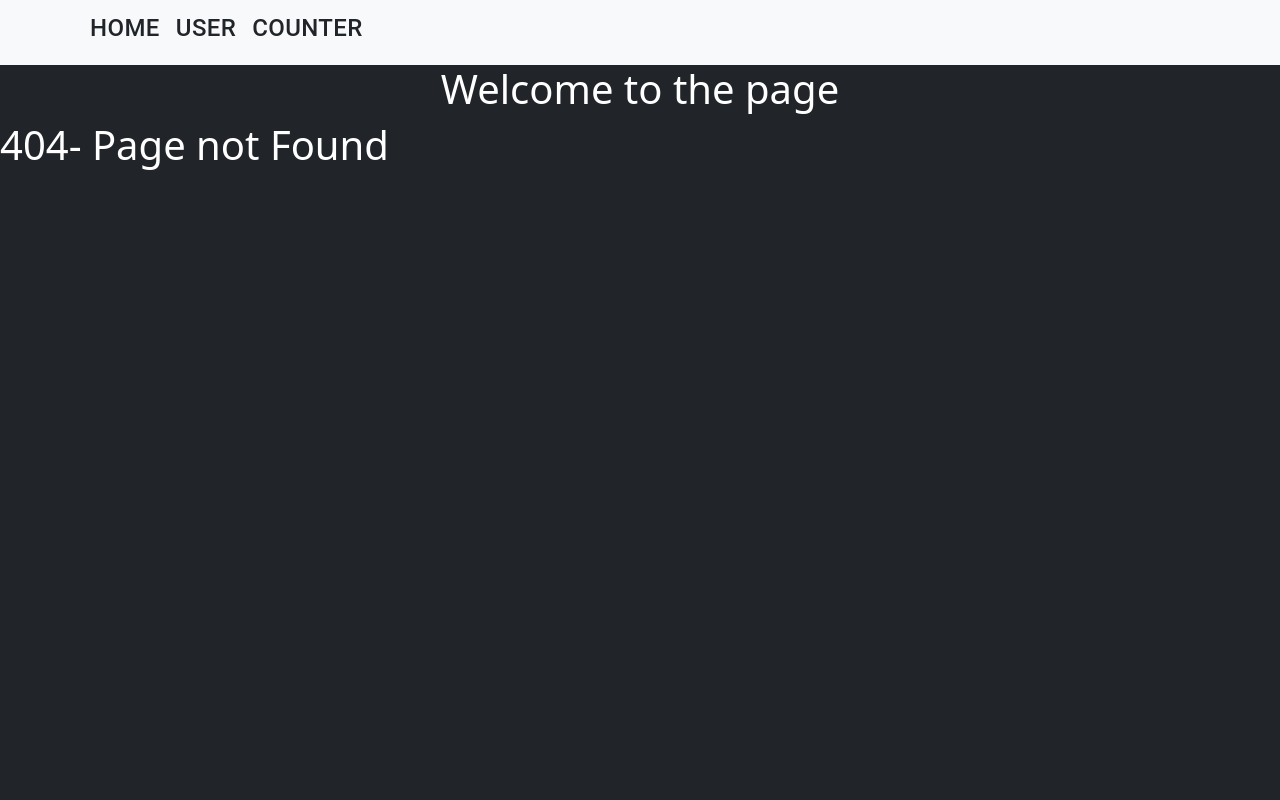
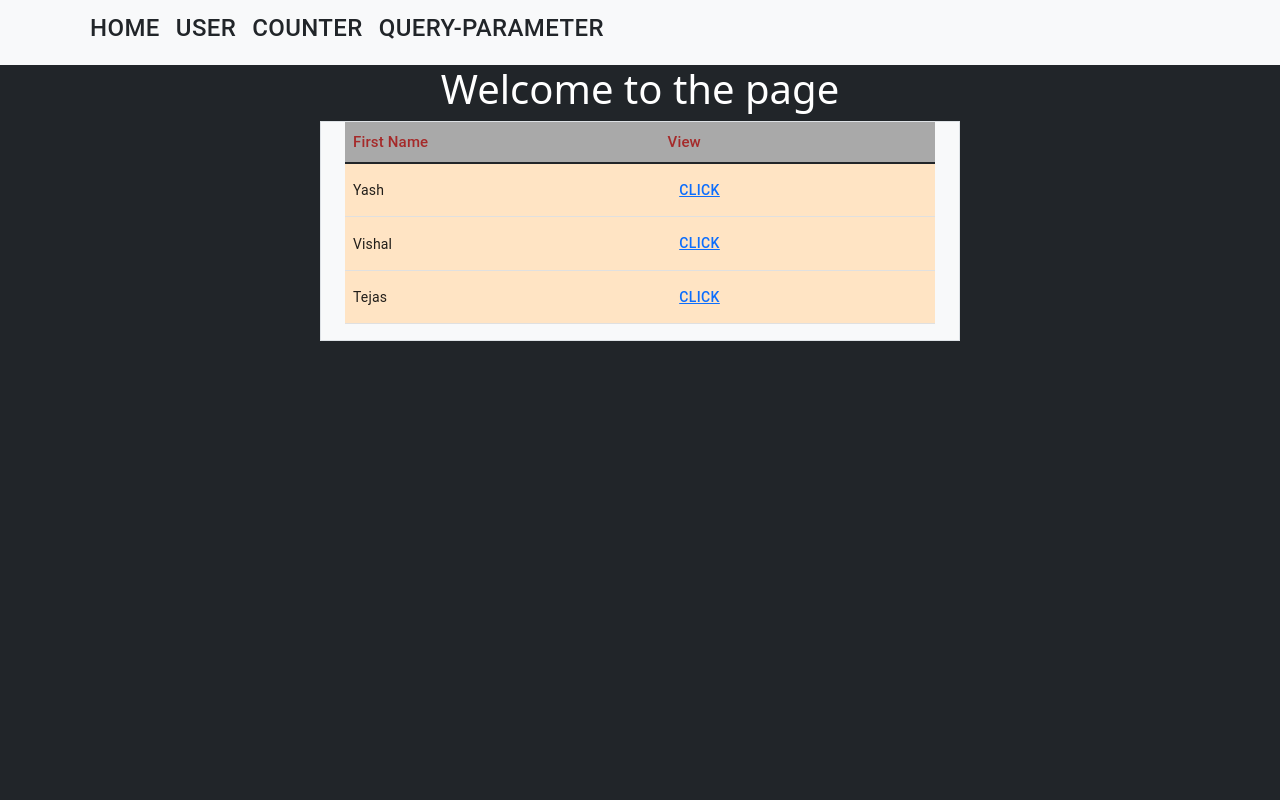
Before and after one commit to yashbhatt-estatic/reactTraining, a React (Create React App) app: page /QueryParameter/1 in a window 1280 px wide. Before the commit this address had no page. Shown: the top 800 px of the page. Built offline with nearby package versions, Linux system fonts and the light colour scheme.

Commit message:
🎉 task/day10

```diff
--- a/package.json
+++ b/package.json
@@ -17,6 +17,7 @@
     "react-dom": "^17.0.2",
     "react-router-dom": "^6.2.2",
     "react-scripts": "5.0.0",
+    "sass": "^1.49.9",
     "web-vitals": "^2.1.4"
   },
   "scripts": {
--- a/src/App.js
+++ b/src/App.js
@@ -9,7 +9,7 @@ class App extends PureComponent {
     return (
       <BrowserRouter>
         <Header />
-        <div className="bg-dark text-white" style={{ minHeight: '900px' }}>
+        <div className="bg-dark text-white" style={{ minHeight: '800px' }}>
           <h1 className="text-center">Welcome to the page</h1>
           <AppRoutes />
         </div>
--- a/src/components/Layout/Header/index.jsx
+++ b/src/components/Layout/Header/index.jsx
@@ -16,6 +16,9 @@ function Header() {
             <li className="nav-item">
               <Button><Link className="text-decoration-none text-dark h4" to="/Counter">Counter</Link></Button>
             </li>
+            <li className="nav-item">
+              <Button><Link className="text-decoration-none text-dark h4" to="/QueryParameter">Query-Parameter</Link></Button>
+            </li>
           </ul>
         </div>
       </div>
--- /dev/null
+++ b/src/pages/Query Parameter/index.jsx
@@ -0,0 +1,68 @@
+import * as React from 'react';
+import Table from '@mui/material/Table';
+import TableBody from '@mui/material/TableBody';
+import TableHead from '@mui/material/TableHead';
+import TableRow from '@mui/material/TableRow';
+import { Button, Container, TableCell } from '@mui/material';
+import { Link, useSearchParams } from 'react-router-dom';
+import './style.scss';
+
+function createData(name) {
+  return {
+    name,
+  };
+}
+
+const rows = [createData('Yash'), createData('Vishal'), createData('Tejas')];
+
+export default function QueryParameter() {
+  const [searchParams] = useSearchParams();
+  const params = Object.fromEntries([...searchParams]);
+  return (
+    <Container className="bg-light border mx-auto w-50 text-dark">
+      <Table className="table">
+        <TableHead>
+          <TableRow>
+            <TableCell>First Name</TableCell>
+            <TableCell>View</TableCell>
+          </TableRow>
+        </TableHead>
+        <TableBody>
+          {rows.map((row) => (
+            <TableRow key={row.name}>
+              <TableCell component="th" scope="row">
+                {row.name}
+              </TableCell>
+              <TableCell>
+                <Button>
+                  <Link to={`users?sort=${row.name}&pageNo=10&pagesize=100`}>Click</Link>
+                </Button>
+              </TableCell>
+            </TableRow>
+          ))}
+        </TableBody>
+      </Table>
+
+      {params.sort ? (
+        <div className="px-3">
+          <h4>
+            sort:
+            {' '}
+            {params.sort}
+          </h4>
+          <h4>
+            pageno:
+            {params.pageNo}
+          </h4>
+          <h4>
+            pagesize:
+            {' '}
+            {params.pagesize}
+          </h4>
+        </div>
+      ) : (
+        null
+      )}
+    </Container>
+  );
+}
--- /dev/null
+++ b/src/pages/Query Parameter/style.scss
@@ -0,0 +1,19 @@
+.table {
+    background-color: white;
+    thead {
+        tr{
+            th{
+                background-color: darkgray;
+                font-size: 15px;
+                color: brown;
+            }
+        }
+    }
+    tbody {
+        tr{
+            th, td{
+                background-color: bisque;
+            }
+        }
+    }
+}
--- a/src/routes/index.jsx
+++ b/src/routes/index.jsx
@@ -3,6 +3,7 @@ import Counter from '../pages/Counter';
 import NotFound from '../pages/NotFound';
 import Width from '../pages/Width';
 import User from '../pages/User';
+import QueryParameter from '../pages/Query Parameter';
 
 function AppRoutes() {
   return (
@@ -10,6 +11,9 @@ function AppRoutes() {
       <Route path="/" element={<Width />} />
       <Route path="/User" element={<User />} />
       <Route path="/Counter" element={<Counter />} />
+      <Route path="/QueryParameter" element={<QueryParameter />}>
+        <Route path=":users" element={<QueryParameter />} />
+      </Route>
       <Route path="*" element={<NotFound />} />
     </Routes>
   );
```
Also changed, not shown: src/pages/Query Parameter/app.jsx (added, +51 -0 lines), 1 other file (tests, documents, lock files or other folders).
